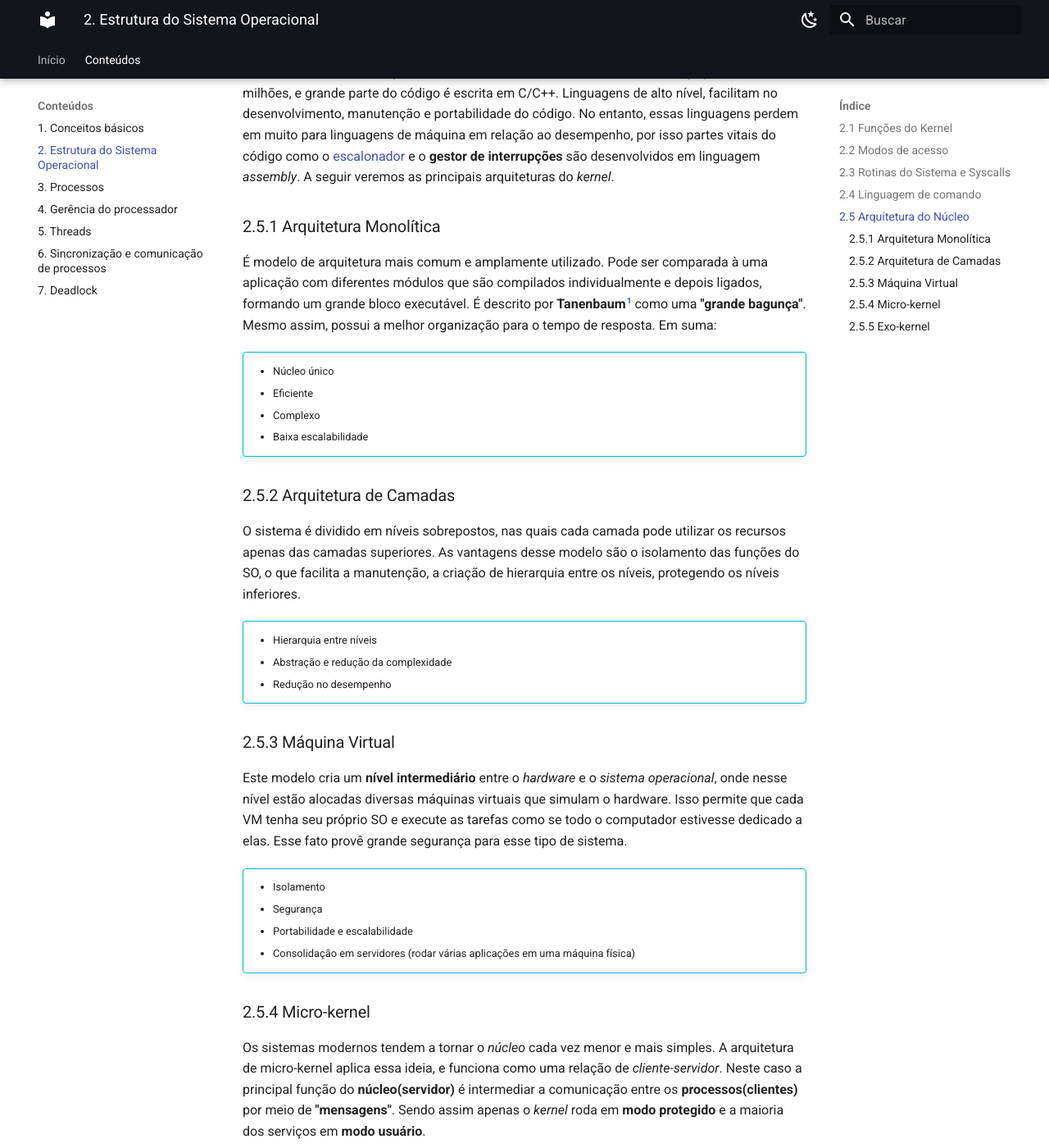
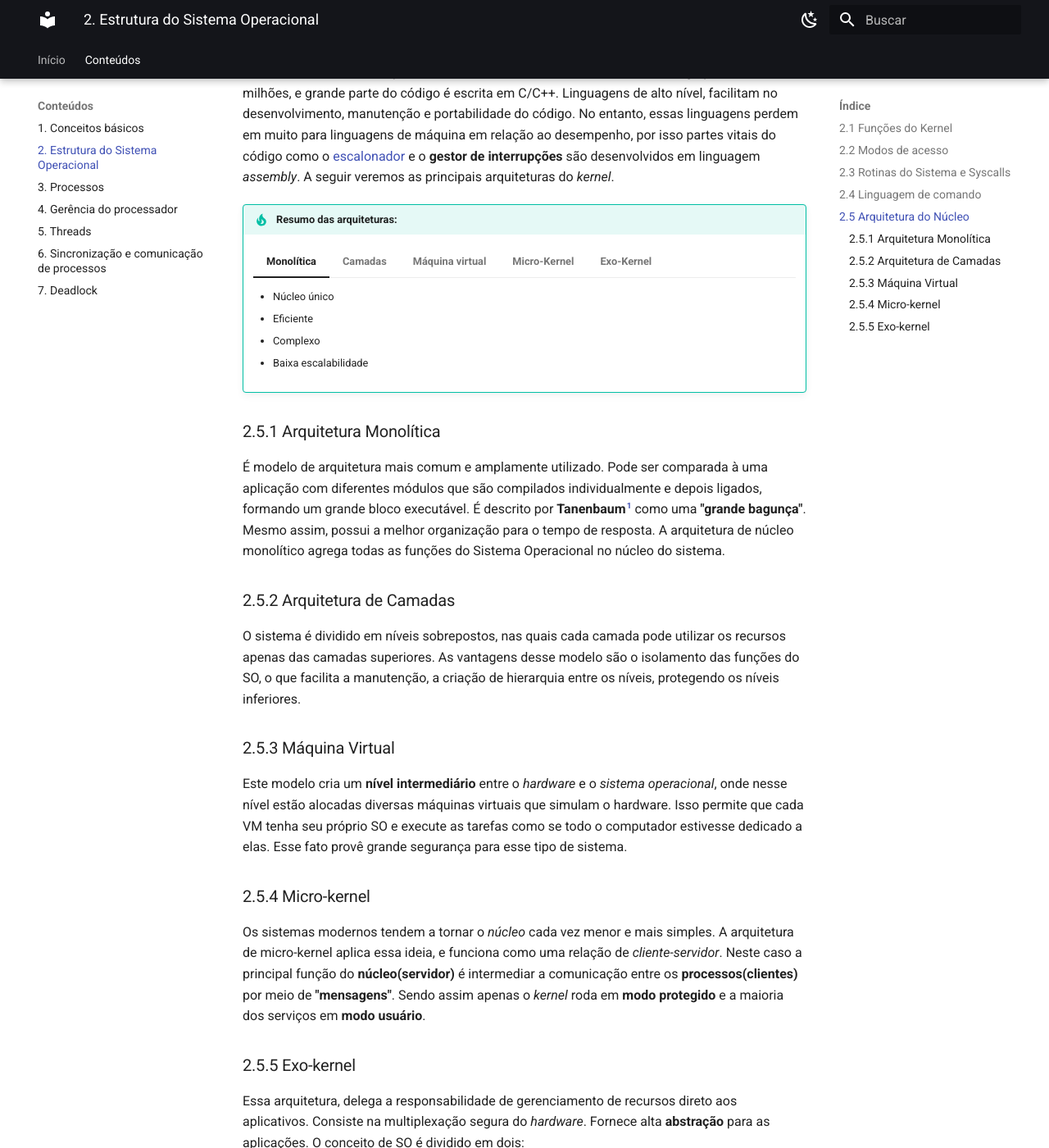
Before and after one commit to west7/FSO, an MkDocs documentation site: the page built from docs/notes/02_estrutura_SO.md, in a window 1280 px wide and 1400 px high, scrolled down 3494 px. Shown: the whole window at 82% size. Built offline with MkDocs 1.6.1 and Material for MkDocs 9.7.7, drawn with Linux system fonts in a browser that asks for light colours; some of the changed text lies outside the part shown.

Commit message:
update: correções

```diff
--- a/docs/notes/02_estrutura_SO.md
+++ b/docs/notes/02_estrutura_SO.md
@@ -72,55 +72,56 @@ Esses são apenas alguns dos comandos mais comuns no Linux. Há muitos outros co
 ## 2.5 Arquitetura do Núcleo
 Em sistemas operacionais, um dos assuntos mais importantes é sobre as diferentes estruturas do *kernel*. Nos sistemas operacionais modernos, o número de linhas de código pode exceder 40 milhões, e grande parte do código é escrita em C/C++. Linguagens de alto nível, facilitam no desenvolvimento, manutenção e portabilidade do código. No entanto, essas linguagens perdem em muito para linguagens de máquina em relação ao desempenho, por isso partes vitais do código como o [escalonador](../notes/04_gerencia_do_processador.md) e o **gestor de interrupções** são desenvolvidos em linguagem *assembly*. A seguir veremos as principais arquiteturas do *kernel*.
 
+!!! Tip "Resumo das arquiteturas:"
+
+    === "Monolítica"
+          - Núcleo único
+          - Eficiente
+          - Complexo
+          - Baixa escalabilidade
+
+    === "Camadas"
+          - Hierarquia entre níveis
+          - Abstração e redução da complexidade
+          - Redução no desempenho
+
+    === "Máquina virtual"
+          - Isolamento
+          - Segurança
+          - Portabilidade e escalabilidade
+          - Consolidação em servidores (rodar várias aplicações em uma máquina física)
+
+    === "Micro-Kernel"
+          - Funcionalidades mínimas
+          - Proteção do núcleo
+          - Escalabilidade alta
+          - Difícil implementação
+
+
+    === "Exo-Kernel"
+          - Abstração
+          - Isolamento de recursos
+          - Segurança aprimorada
+          - Alta Eficiência das aplicações
+          - Flexibilidade
+
 ### 2.5.1 Arquitetura Monolítica
-É modelo de arquitetura mais comum e amplamente utilizado. Pode ser comparada à uma aplicação com diferentes módulos que são compilados individualmente e depois ligados, formando um grande bloco executável. É descrito por **Tanenbaum[^1]** como uma **"grande bagunça"**. Mesmo assim, possui a melhor organização para o tempo de resposta. Em suma:
+É modelo de arquitetura mais comum e amplamente utilizado. Pode ser comparada à uma aplicação com diferentes módulos que são compilados individualmente e depois ligados, formando um grande bloco executável. É descrito por **Tanenbaum[^1]** como uma **"grande bagunça"**. Mesmo assim, possui a melhor organização para o tempo de resposta. A arquitetura de núcleo monolítico agrega todas as funções do Sistema Operacional no núcleo do sistema.
 
 [^1]: Tanenbaum, A. S. Sistemas Operacionais Modernos. 4. ed. São Paulo: Pearson, 2015.
-
-
-!!! info ""
-    - Núcleo único
-    - Eficiente
-    - Complexo
-    - Baixa escalabilidade
 
 
 ### 2.5.2 Arquitetura de Camadas
 O sistema é dividido em níveis sobrepostos, nas quais cada camada pode utilizar os recursos apenas das camadas superiores. As vantagens desse modelo são o isolamento das funções do SO, o que facilita a manutenção, a criação de hierarquia entre os níveis, protegendo os níveis inferiores.
 
-!!! info ""
-    - Hierarquia entre níveis
-    - Abstração e redução da complexidade
-    - Redução no desempenho
-
 ### 2.5.3 Máquina Virtual
 Este modelo cria um **nível intermediário** entre o *hardware* e o *sistema operacional*, onde nesse nível estão alocadas diversas máquinas virtuais que simulam o hardware. Isso permite que cada VM tenha seu próprio SO e execute as tarefas como se todo o computador estivesse dedicado a elas. Esse fato provê grande segurança para esse tipo de sistema.
 
-!!! info ""
-    - Isolamento
-    - Segurança
-    - Portabilidade e escalabilidade
-    - Consolidação em servidores (rodar várias aplicações em uma máquina física)
-
 ### 2.5.4 Micro-kernel
 Os sistemas modernos tendem a tornar o *núcleo* cada vez menor e mais simples. A arquitetura de micro-kernel aplica essa ideia, e funciona como uma relação de *cliente-servidor*. Neste caso a principal função do **núcleo(servidor)** é intermediar a comunicação entre os **processos(clientes)** por meio de **"mensagens"**. Sendo assim apenas o *kernel* roda em **modo protegido** e a maioria dos serviços em **modo usuário**.
-
-!!! info ""
-    - Funcionalidades mínimas
-    - Proteção do núcleo
-    - Escalabilidade alta
-    - Difícil implementação
 
 ### 2.5.5 Exo-kernel
 Essa arquitetura, delega a responsabilidade de gerenciamento de recursos direto aos aplicativos. Consiste na multiplexação segura do *hardware*. Fornece alta **abstração** para as aplicações. O conceito de SO é dividido em dois:
 
 1. **Exo-kernel**: Responsável pela multiplexação do hardware.
 2. **LibOS (biblioteca do SO)**: conjunto de bibliotecas que gerenciam os recursos e fornecem funções de alto nível para as aplicações.
-
-!!! info ""
-
-       - Abstração
-       - Isolamento de recursos
-       - Segurança aprimorada
-       - Alta Eficiência das aplicações
-       - Flexibilidade
```
Also changed, not shown: docs/notes/01_conceitos_basicos.md (+21 -7 lines), docs/notes/04_gerencia_do_processador.md (+5 -7 lines), docs/notes/05_thread.md (+12 -7 lines).
